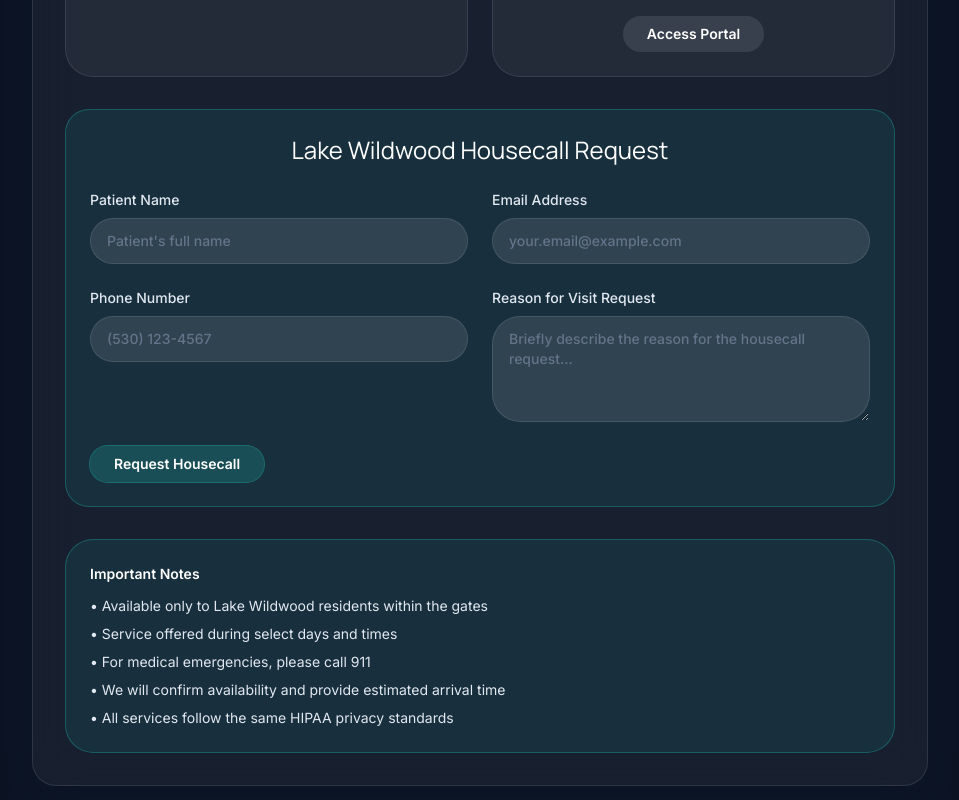
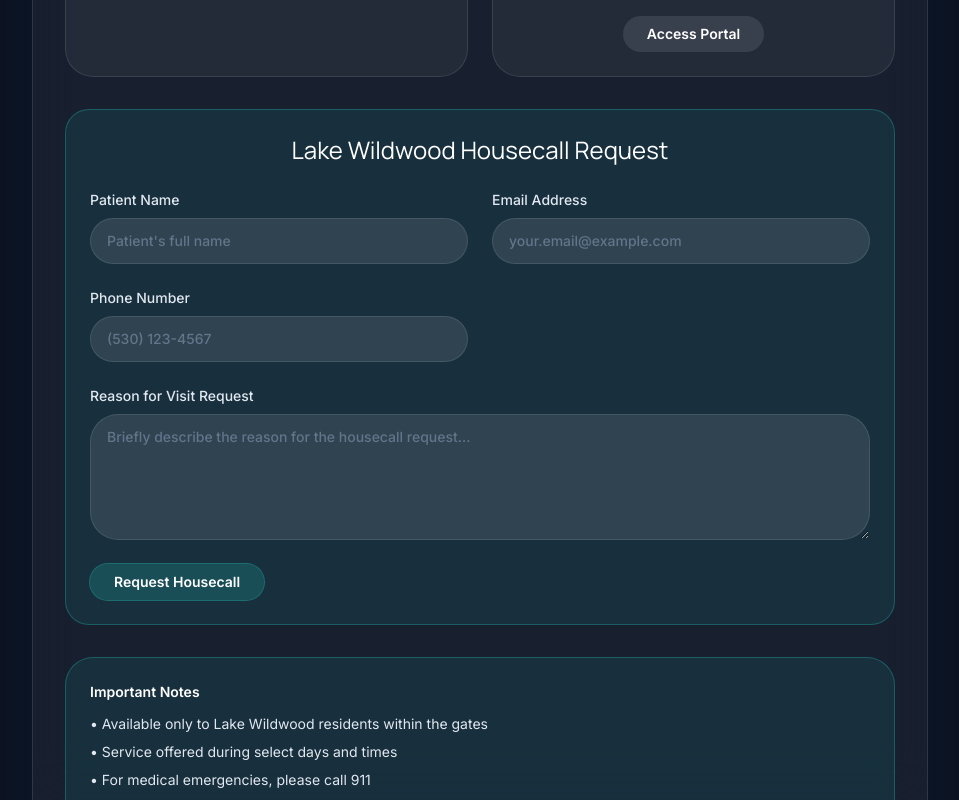
Before and after one commit to DrewNash65/HouseCallForKidsWebsite, a Next.js app: page /housecalls-lww in a window 1280 px wide. Shown: the part 1767-2567 px from the top of the page, without its empty margins (160-1119 px from the left). Built offline with nearby package versions, Linux system fonts and the light colour scheme.

Commit message:
Update Lake Wildwood form to use same components as homepage form

```diff
--- a/app/housecalls-lww/page.tsx
+++ b/app/housecalls-lww/page.tsx
@@ -1,6 +1,7 @@
 "use client";
 
 import { useState } from 'react';
+import { LoadingSpinner } from '../../components/loading-spinner';
 
 type Status = 'idle' | 'loading' | 'success' | 'error';
 
@@ -175,64 +176,24 @@ export default function HousecallsLWWPage() {
           <div className="rounded-3xl border border-brand-base/30 bg-brand-base/10 p-6">
             <h3 className="font-heading text-2xl text-white text-center mb-6">Lake Wildwood Housecall Request</h3>
 
-            <form className="space-y-6" onSubmit={handleSubmit}>
-              <div className="grid gap-6 md:grid-cols-2">
-                <label className="flex flex-col gap-2 text-sm font-medium text-slate-200">
-                  Patient Name
-                  <input
-                    required
-                    name="patientName"
-                    type="text"
-                    placeholder="Patient's full name"
-                    className="w-full rounded-2xl border border-white/10 bg-white/10 px-4 py-3 text-sm text-white placeholder:text-slate-500 focus:border-brand-base focus:outline-none focus:ring-2 focus:ring-brand-base/40"
-                  />
-                </label>
+            <form className="grid gap-6 md:grid-cols-2" onSubmit={handleSubmit}>
+              <Field label="Patient Name" name="patientName" placeholder="Patient's full name" />
+              <Field label="Email Address" name="email" type="email" placeholder="your.email@example.com" autoComplete="email" />
+              <Field label="Phone Number" name="phoneNumber" type="tel" placeholder="(530) 123-4567" autoComplete="tel" />
 
-                <label className="flex flex-col gap-2 text-sm font-medium text-slate-200">
-                  Email Address
-                  <input
-                    required
-                    name="email"
-                    type="email"
-                    placeholder="your.email@example.com"
-                    className="w-full rounded-2xl border border-white/10 bg-white/10 px-4 py-3 text-sm text-white placeholder:text-slate-500 focus:border-brand-base focus:outline-none focus:ring-2 focus:ring-brand-base/40"
-                  />
-                </label>
+              <TextareaField
+                label="Reason for Visit Request"
+                name="reasonForVisit"
+                placeholder="Briefly describe the reason for the housecall request..."
+                className="md:col-span-2"
+              />
 
-                <label className="flex flex-col gap-2 text-sm font-medium text-slate-200">
-                  Phone Number
-                  <input
-                    required
-                    name="phoneNumber"
-                    type="tel"
-                    placeholder="(530) 123-4567"
-                    className="w-full rounded-2xl border border-white/10 bg-white/10 px-4 py-3 text-sm text-white placeholder:text-slate-500 focus:border-brand-base focus:outline-none focus:ring-2 focus:ring-brand-base/40"
-                  />
-                </label>
-
-                <label className="flex flex-col gap-2 text-sm font-medium text-slate-200">
-                  Reason for Visit Request
-                  <textarea
-                    required
-                    name="reasonForVisit"
-                    rows={4}
-                    placeholder="Briefly describe the reason for the housecall request..."
-                    className="w-full rounded-2xl border border-white/10 bg-white/10 px-4 py-3 text-sm text-white placeholder:text-slate-500 focus:border-brand-base focus:outline-none focus:ring-2 focus:ring-brand-base/40"
-                  />
-                </label>
-              </div>
-
-              <div className="flex flex-wrap items-center gap-4">
+              <div className="md:col-span-2 flex flex-wrap items-center gap-4">
                 <button type="submit" className="btn-pill-primary flex items-center gap-2">
-                  {status === 'loading' && (
-                    <svg className="h-4 w-4 animate-spin" viewBox="0 0 24 24">
-                      <circle className="opacity-25" cx="12" cy="12" r="10" stroke="currentColor" strokeWidth="4" fill="none" />
-                      <path className="opacity-75" fill="currentColor" d="M4 12a8 8 0 018-8V0C5.373 0 0 5.373 0 12h4zm2 5.291A7.962 7.962 0 014 12H0c0 3.042 1.135 5.824 3 7.938l3-2.647z" />
-                    </svg>
-                  )}
+                  {status === 'loading' ? <LoadingSpinner /> : null}
                   <span>{status === 'loading' ? 'Sending Request...' : 'Request Housecall'}</span>
                 </button>
-                {status !== 'idle' && message && (
+                {status !== 'idle' && message ? (
                   <p
                     role="status"
                     className={
@@ -243,7 +204,7 @@ export default function HousecallsLWWPage() {
                   >
                     {message}
                   </p>
-                )}
+                ) : null}
               </div>
             </form>
           </div>
@@ -286,3 +247,58 @@ export default function HousecallsLWWPage() {
     </div>
   );
 }
+
+function Field({
+  label,
+  name,
+  type = 'text',
+  autoComplete,
+  placeholder,
+  required = true
+}: {
+  label: string;
+  name: string;
+  type?: string;
+  autoComplete?: string;
+  placeholder?: string;
+  required?: boolean;
+}) {
+  return (
+    <label className="flex flex-col gap-2 text-sm font-medium text-slate-200">
+      {label}
+      <input
+        required={required}
+        name={name}
+        type={type}
+        autoComplete={autoComplete}
+        placeholder={placeholder}
+        className="w-full rounded-2xl border border-white/10 bg-white/10 px-4 py-3 text-sm text-white placeholder:text-slate-500 focus:border-brand-base focus:outline-none focus:ring-2 focus:ring-brand-base/40"
+      />
+    </label>
+  );
+}
+
+function TextareaField({
+  label,
+  name,
+  placeholder,
+  className
+}: {
+  label: string;
+  name: string;
+  placeholder?: string;
+  className?: string;
+}) {
+  return (
+    <label className={`flex flex-col gap-2 text-sm font-medium text-slate-200 ${className ?? ''}`}>
+      {label}
+      <textarea
+        required
+        name={name}
+        rows={5}
+        placeholder={placeholder}
+        className="w-full rounded-2xl border border-white/10 bg-white/10 px-4 py-3 text-sm text-white placeholder:text-slate-500 focus:border-brand-base focus:outline-none focus:ring-2 focus:ring-brand-base/40"
+      />
+    </label>
+  );
+}
```
